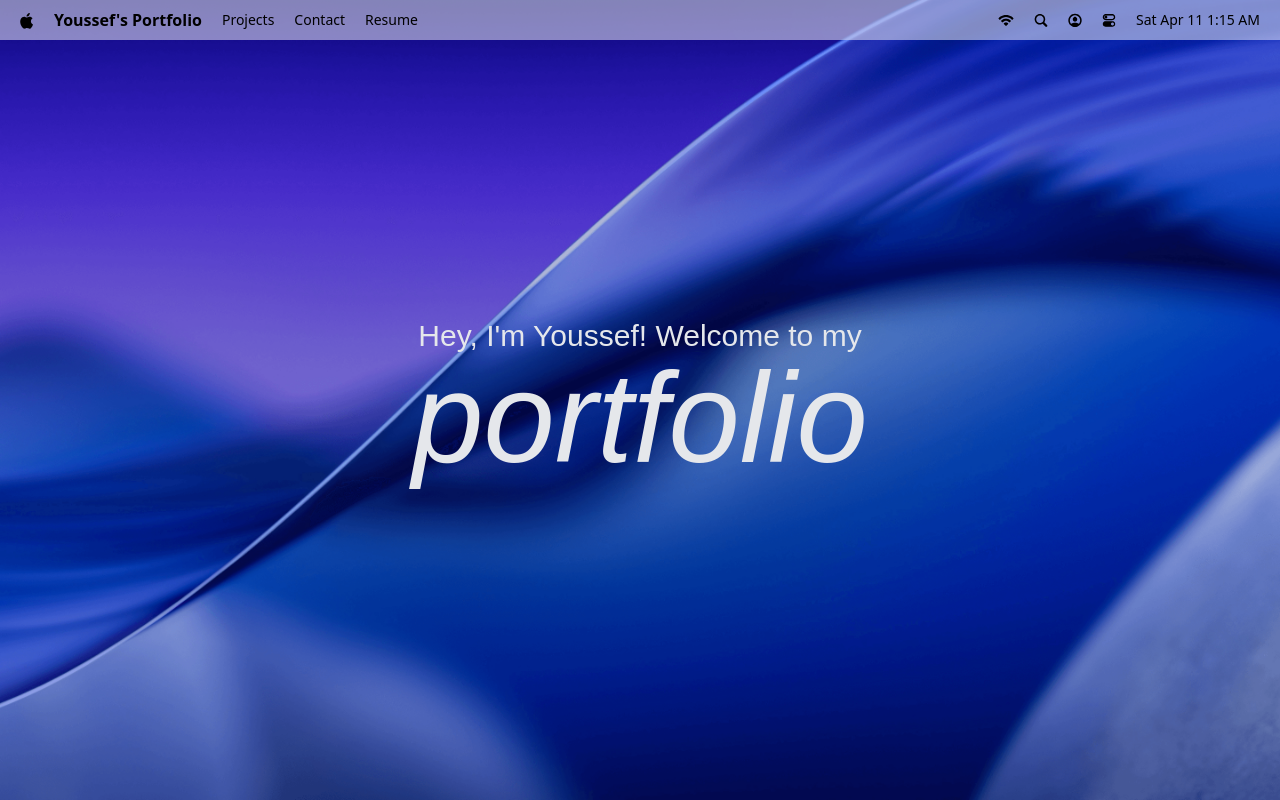
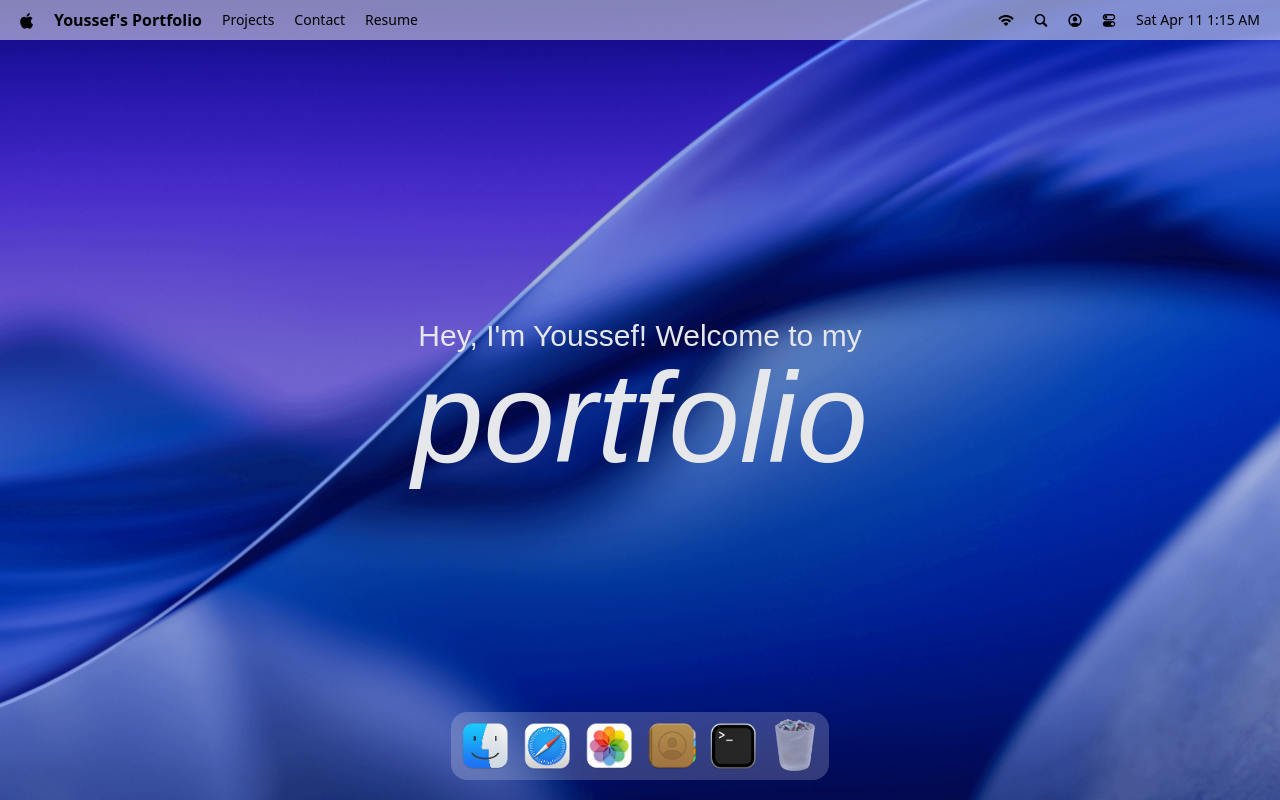
Before and after one commit to YoussefHlem/os-portfolio, a Next.js app: page / in a window 1280 px wide. Built offline with nearby package versions, Linux system fonts and the light colour scheme; a web font is replaced by a local one.

Commit message:
Type Dock component and add tooltip dependency

```diff
--- a/package.json
+++ b/package.json
@@ -15,7 +15,8 @@
     "lucide-react": "^1.8.0",
     "next": "16.2.3",
     "react": "19.2.4",
-    "react-dom": "19.2.4"
+    "react-dom": "19.2.4",
+    "react-tooltip": "^5.30.1"
   },
   "devDependencies": {
     "@tailwindcss/postcss": "^4",
--- a/src/components/Dock.tsx
+++ b/src/components/Dock.tsx
@@ -1,7 +1,89 @@
-import React from "react";
+"use client";
+import { Tooltip } from "react-tooltip";
+import gsap from "gsap";
+import { useGSAP } from "@gsap/react";
+
+import { useRef } from "react";
+import { dockApps } from "@/constants";
 
 const Dock = () => {
-  return <div></div>;
+  const dockRef = useRef<HTMLDivElement>(null);
+
+  useGSAP(() => {
+    const dock = dockRef.current;
+    if (!dock) return;
+
+    const icons = dock.querySelectorAll<HTMLButtonElement>(".dock-icon");
+
+    const animateIcons = (mouseX: number) => {
+      const { left } = dock.getBoundingClientRect();
+
+      icons.forEach((icon) => {
+        const { left: iconLeft, width } = icon.getBoundingClientRect();
+        const center = iconLeft - left + width / 2;
+        const distance = Math.abs(mouseX - center);
+
+        const intensity = Math.exp(-(distance ** 2.5) / 20000);
+
+        gsap.to(icon, {
+          scale: 1 + 0.25 * intensity,
+          y: -15 * intensity,
+          duration: 0.2,
+          ease: "power1.out",
+        });
+      });
+    };
+
+    const handleMouseMove = (e: MouseEvent) => {
+      const { left } = dock.getBoundingClientRect();
+
+      animateIcons(e.clientX - left);
+    };
+
+    const resetIcons = () =>
+      icons.forEach((icon) =>
+        gsap.to(icon, { scale: 1, y: 0, duration: 0.3, ease: "power1.out" }),
+      );
+
+    dock.addEventListener("mousemove", handleMouseMove);
+    dock.addEventListener("mouseleave", resetIcons);
+
+    return () => {
+      dock.removeEventListener("mousemove", handleMouseMove);
+      dock.removeEventListener("mouseleave", resetIcons);
+    };
+  }, []);
+
+  const toggleApp = () => {};
+
+  return (
+    <section id="dock">
+      <div ref={dockRef} className="dock-container">
+        {dockApps.map(({ id, name, icon, canOpen }) => (
+          <div key={id} className="relative flex justify-center">
+            <button
+              type="button"
+              className="dock-icon"
+              aria-label={name}
+              data-tooltip-id="dock-tooltip"
+              data-tooltip-content={name}
+              data-tooltip-delay-show={150}
+              disabled={!canOpen}
+              onClick={() => toggleApp({ id, canOpen })}
+            >
+              <img
+                src={`images/${icon}`}
+                alt={name}
+                loading="lazy"
+                className={canOpen ? "" : "opacity-60"}
+              />
+            </button>
+          </div>
+        ))}
+        <Tooltip id={"dock-tooltip"} place="top" className={"tooltip"} />
+      </div>
+    </section>
+  );
 };
 
 export default Dock;
--- a/src/components/Welcome.tsx
+++ b/src/components/Welcome.tsx
@@ -20,7 +20,7 @@
     <span
       key={i}
       className={className}
-      style={{ fontVariationSettings: `'wght ${baseWeight}` }}
+      style={{ fontVariationSettings: `'wght' ${baseWeight}` }}
     >
       {char === "\u00A0" ? "" : char}
     </span>
```
Also changed, not shown: 1 other file (tests, documents, lock files or other folders).
